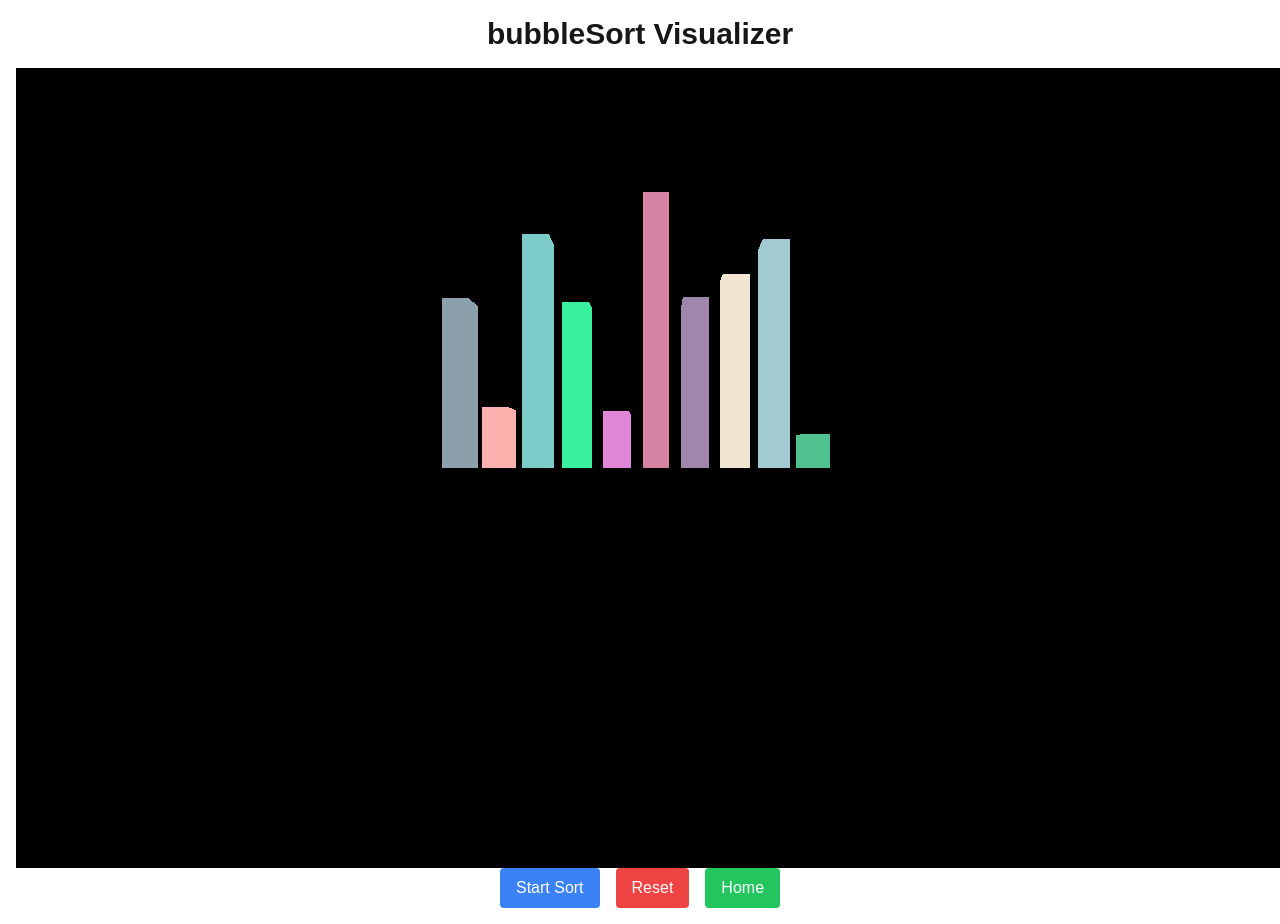
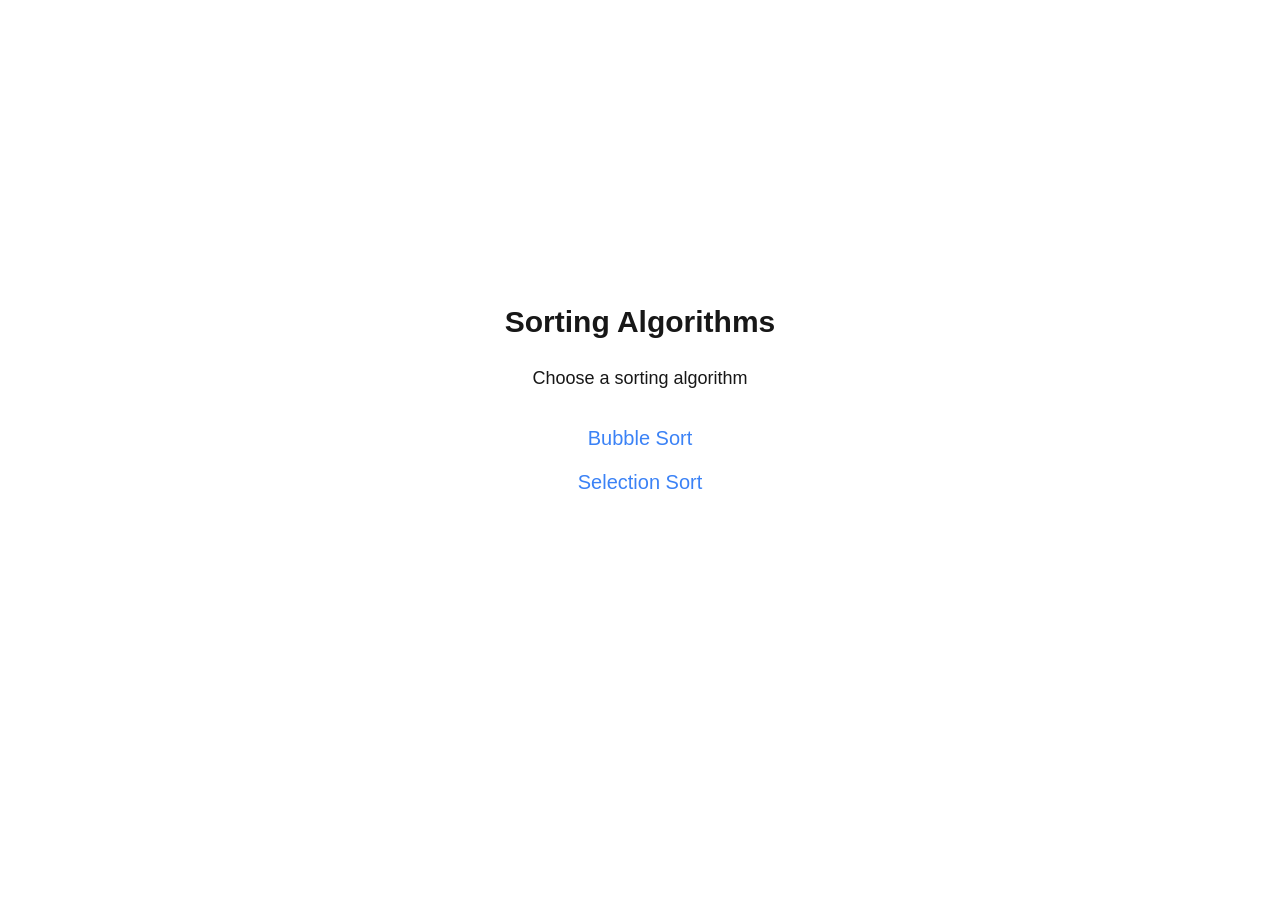
Before and after one commit to AndrewBrickweg/Data-Structure-and-Algorithm-Visualizer, a Next.js app: page /algorithms/sorting in a window 1280 px wide. After the commit the page ends 800 px from the top, so only its background shows below. Built offline with nearby package versions, Linux system fonts and the light colour scheme.

Commit message:
Updated AlgorithControls.tsx and Page.tsx to manage sorting ref and useffect for preventing multiple animation triggers by disabling buttons during animation sorting. Updated Visualizer.tsx useEffect dependencies to only run only once on mount.

```diff
--- a/src/app/algorithms/[algorithm]/page.tsx
+++ b/src/app/algorithms/[algorithm]/page.tsx
@@ -1,27 +1,40 @@
-// src/app/algorithms/[algorithm]/page.tsx
 "use client";
 
 import { useParams } from "next/navigation";
 import Visualizer from "@/components/Visualizer";
 import AlgorithmControls from "@components/AlgorithmsControls";
-import { useRef } from "react";
+import { useRef, useState, useEffect } from "react";
 
 const AlgorithmPage = () => {
-  const { algorithm } = useParams();
+  const params = useParams();
+  const algorithm = params?.algorithm;
+
+  const [isSorting, setIsSorting] = useState(false);
+  const isSortingRef = useRef(isSorting);
   const visualizerRef = useRef<{ sortBars: () => void; reset: () => void }>(
     null
   );
 
-  const algorithmName =
-    typeof algorithm === "string" && algorithm !== "sorting"
-      ? algorithm
-      : "bubbleSort";
+  useEffect(() => {
+    isSortingRef.current = isSorting;
+  }, [isSorting]);
 
+  const algorithmName = algorithm?.toString() || "Unknown Algorithm";
   console.log("Algorithm Name:", algorithmName); // Debug log
 
-  const handleSortStart = () => {
-    console.log("Button clicked, starting sort!"); // Debug log
-    visualizerRef.current?.sortBars();
+  const handleSortStart = async () => {
+    if (isSortingRef.current) return; // Prevent multiple clicks
+    console.log("Sort start button clicked!"); // Debug log
+    setIsSorting(true);
+    isSortingRef.current = true;
+
+    try {
+      await visualizerRef.current?.sortBars();
+    } catch (error) {
+      console.error("Error during sorting:", error);
+    } finally {
+      setIsSorting(false);
+    }
   };
 
   const handleReset = () => {
@@ -33,7 +46,11 @@ const AlgorithmPage = () => {
     <div className="flex flex-col items-center justify-center min-h-screen p-4">
       <h1 className="text-3xl font-bold mb-4">{algorithmName} Visualizer</h1>
       <Visualizer ref={visualizerRef} algorithm={algorithmName} />
-      <AlgorithmControls startSort={handleSortStart} reset={handleReset} />
+      <AlgorithmControls
+        startSort={handleSortStart}
+        reset={handleReset}
+        isSorting={isSorting}
+      />
     </div>
   );
 };
--- /dev/null
+++ b/src/app/algorithms/sorting/page.tsx
@@ -0,0 +1,31 @@
+"use client";
+
+import Link from "next/link";
+
+const sortingPage = () => {
+  return (
+    <main className="flex flex-col items-center justify-center min-h-screen p-8">
+      <h1 className="text-3xl font-bold mb-6">Sorting Algorithms</h1>
+      <p className="text-lg mb-8 text-center max-w-md">
+        Choose a sorting algorithm
+      </p>
+
+      <div className="flex flex-col items-center gap-4">
+        <Link
+          href="/algorithms/bubbleSort"
+          className="text-blue-500 hover:underline text-xl"
+        >
+          Bubble Sort
+        </Link>
+        <Link
+          href="/algorithms/sorting/selectionSort"
+          className="text-blue-500 hover:underline text-xl"
+        >
+          Selection Sort
+        </Link>
+      </div>
+    </main>
+  );
+};
+
+export default sortingPage;
--- a/src/app/algorithms/sorting/bubbleSort.tsx
+++ b/src/app/lib/algorithms/sorting/bubbleSort.tsx
@@ -12,15 +12,18 @@ export async function bubbleSort(
 
   for (let i = 0; i < n - 1; i++) {
     swapped = false;
-    for (let j = 0; j < n - 1; j++) {
+    for (let j = 0; j < n - i - 1; j++) {
       if (heights[j] > heights[j + 1]) {
         // Swap heights in array
         [heights[j], heights[j + 1]] = [heights[j + 1], heights[j]];
 
         //swap bars in array
+        const bar1 = bars[j];
+        const bar2 = bars[j + 1];
+
+        await animateSwap(bar1, bar2);
+
         [bars[j], bars[j + 1]] = [bars[j + 1], bars[j]];
-
-        await animateSwap(bars[j], bars[j + 1]);
         swapped = true;
       }
     }
--- a/src/app/algorithms/sorting/index.tsx
+++ b/src/app/lib/index.tsx
@@ -1,4 +1,5 @@
-import { bubbleSort } from "./bubbleSort";
+//index page for exporting sorting algorithms
+import { bubbleSort } from "./algorithms/sorting/bubbleSort";
 import * as THREE from "three";
 
 type sortFunction = (
--- a/src/app/page.tsx
+++ b/src/app/page.tsx
@@ -10,8 +10,6 @@ const Home = () => {
       </p>
 
       <div className="flex flex-col items-center gap-4">
-        {/* Example links to algorithm visualizations */}
-
         <Link
           href="/algorithms/sorting"
           className="text-blue-500 hover:underline text-xl"
--- a/src/components/AlgorithmsControls.tsx
+++ b/src/components/AlgorithmsControls.tsx
@@ -1,25 +1,28 @@
-// src/components/AlgorithmsControls.tsx
 import Link from "next/link";
 
 interface AlgorithmControlsProps {
   startSort: () => void;
   reset: () => void;
+  isSorting: boolean;
 }
 
 const AlgorithmControls: React.FC<AlgorithmControlsProps> = ({
   startSort,
   reset,
+  isSorting,
 }) => {
   return (
     <div className="flex space-x-4">
       <button
         onClick={startSort}
+        disabled={isSorting}
         className="px-4 py-2 bg-blue-500 text-white rounded"
       >
         Start Sort
       </button>
       <button
         onClick={reset}
+        disabled={isSorting}
         className="px-4 py-2 bg-red-500 text-white rounded"
       >
         Reset
--- a/src/components/Visualizer.tsx
+++ b/src/components/Visualizer.tsx
@@ -3,7 +3,7 @@
 import { useEffect, useRef, forwardRef, useImperativeHandle } from "react";
 import * as THREE from "three";
 import React from "react";
-import sortingAlgorithms from "@/app/algorithms/sorting";
+import sortingAlgorithms from "@/app/lib";
 interface VisualizerProps {
   algorithm: string;
 }
@@ -23,32 +23,36 @@ const Visualizer = forwardRef<{ sortBars: () => void }, VisualizerProps>(
     const cameraRef = useRef<THREE.PerspectiveCamera | null>(null);
     const rendererRef = useRef<THREE.WebGLRenderer | null>(null);
 
-    //refs for single screen render and animation tracking
-    // const initializedRef = useRef(false);
-    // const animationFrameRef = useRef<number | null>(null); // Track the animation frame
-
     // Expose sortBars function to the parent component through the ref
     // Calls the specific sorting algorithm
+    const isSortingRef = useRef(false);
+
     useImperativeHandle(ref, () => ({
       sortBars: async () => {
         console.log("Sorting bars triggered for algorithm:", algorithm); // Debug log
-
+        if (isSortingRef.current) return; // Prevent multiple clicks
+        isSortingRef.current = true;
+        console.log("isSortingRef set to true"); // Debug log
         const sortFunction = sortingAlgorithms[algorithm];
 
-        if (sortFunction) {
-          await sortFunction(heights.current, barsRef.current, animateSwap);
-        } else {
-          console.warn(`Algorithm ${algorithm} not found.`);
+        try {
+          if (sortFunction) {
+            await sortFunction(heights.current, barsRef.current, animateSwap);
+          } else {
+            console.warn(`Algorithm ${algorithm} not found.`);
+          }
+        } finally {
+          isSortingRef.current = false; // Always release the lock
         }
+        // if (sortFunction) {
+        //   await sortFunction(heights.current, barsRef.current, animateSwap);
+        // } else {
+        //   console.warn(`Algorithm ${algorithm} not found.`);
+        // }
       },
       // Reset function to clear and regenerate bars
       reset: () => {
         console.log("reset clicked");
-
-        // if (animationFrameRef.current) {
-        //   cancelAnimationFrame(animationFrameRef.current);
-        //   animationFrameRef.current = null;
-        // }
 
         //delete current bars
         barsRef.current.forEach((bar) => scene.remove(bar));
@@ -67,47 +71,6 @@ const Visualizer = forwardRef<{ sortBars: () => void }, VisualizerProps>(
     //*****************************************************************
 
     //*****************************************************************
-
-    // Bubble Sort Algorithm for visualiser
-    // const bubbleSort = async () => {
-    //   console.log("Starting Bubble Sort...");
-    //   if (!barsRef.current.length || !heights.current.length) return;
-
-    //   const n = heights.current.length;
-    //   let swapped;
-
-    //   for (let i = 0; i < n - 1; i++) {
-    //     swapped = false; //flag for stop
-    //     for (let j = 0; j < n - 1 - i; j++) {
-    //       // if (animationFrameRef.current === null) return; // Stop if reset is called
-    //       if (heights.current[j] > heights.current[j + 1]) {
-    //         // Swap heights in array
-    //         [heights.current[j], heights.current[j + 1]] = [
-    //           heights.current[j + 1],
-    //           heights.current[j],
-    //         ];
-
-    //         // Swap bars in array
-    //         const bar1 = barsRef.current[j];
-    //         const bar2 = barsRef.current[j + 1];
-    //         [barsRef.current[j], barsRef.current[j + 1]] = [
-    //           barsRef.current[j + 1],
-    //           barsRef.current[j],
-    //         ];
-
-    //         // Animate the swap
-    //         await animateSwap(bar1, bar2);
-    //         swapped = true;
-    //       }
-    //     }
-    //     // If no elements were swapped, the array is sorted
-    //     if (!swapped) break;
-    //   }
-    //   console.log("Bubble Sort completed.");
-    // };
-    //*****************************************************************
-
-    //*****************************************************************
     // Animate Bar Swap
     const animateSwap = (bar1: THREE.Mesh, bar2: THREE.Mesh) => {
       return new Promise<void>((resolve) => {
@@ -118,8 +81,6 @@ const Visualizer = forwardRef<{ sortBars: () => void }, VisualizerProps>(
         const startTime = performance.now();
 
         const animate = (currentTime: number) => {
-          // if (animationFrameRef.current === null) return resolve(); // Exit if reset
-
           const elapsed = currentTime - startTime;
           const t = Math.min(elapsed / duration, 1); // Normalized time (0 to 1)
 
@@ -128,21 +89,21 @@ const Visualizer = forwardRef<{ sortBars: () => void }, VisualizerProps>(
           bar2.position.x = initialX2 * (1 - t) + initialX1 * t;
 
           if (t < 1) {
-            // animationFrameRef.current =
             requestAnimationFrame(animate);
           } else {
             resolve();
           }
         };
 
-        // animationFrameRef.current =
         requestAnimationFrame(animate);
       });
     };
     //*****************************************************************
 
     //*****************************************************************
-    const generateBars = () => {
+    const scene = useRef(new THREE.Scene()).current; // Ensure a single scene instance outside of useffect
+
+    const generateBars = React.useCallback(() => {
       //clear old bars first
       barsRef.current.forEach((bar) => scene.remove(bar));
       barsRef.current = []; // Clear the reference array
@@ -177,15 +138,12 @@ const Visualizer = forwardRef<{ sortBars: () => void }, VisualizerProps>(
       }
 
       return bars;
-    };
+    }, [scene]);
     //***************************************************************** */
-
-    const scene = useRef(new THREE.Scene()).current; // Ensure a single scene instance outside of useffect
 
     useEffect(() => {
       if (!containerRef.current) return;
 
-      // initializedRef.current = true;
       // Set up scene, camera, and renderer
       const camera = new THREE.PerspectiveCamera(
         75,
@@ -228,7 +186,6 @@ const Visualizer = forwardRef<{ sortBars: () => void }, VisualizerProps>(
 
       // Animation loop
       const animate = () => {
-        // animationFrameRef.current =
         requestAnimationFrame(animate);
         renderer.render(scene, camera);
       };
@@ -236,13 +193,9 @@ const Visualizer = forwardRef<{ sortBars: () => void }, VisualizerProps>(
 
       // Clean up on unmount
       return () => {
-        // if (animationFrameRef.current) {
-        //   cancelAnimationFrame(animationFrameRef.current);
-        // }
-        // animationFrameRef.current = null;
         renderer.dispose();
       };
-    });
+    }, [generateBars, scene]);
 
     useEffect(() => {
       const handleResize = () => {
```
